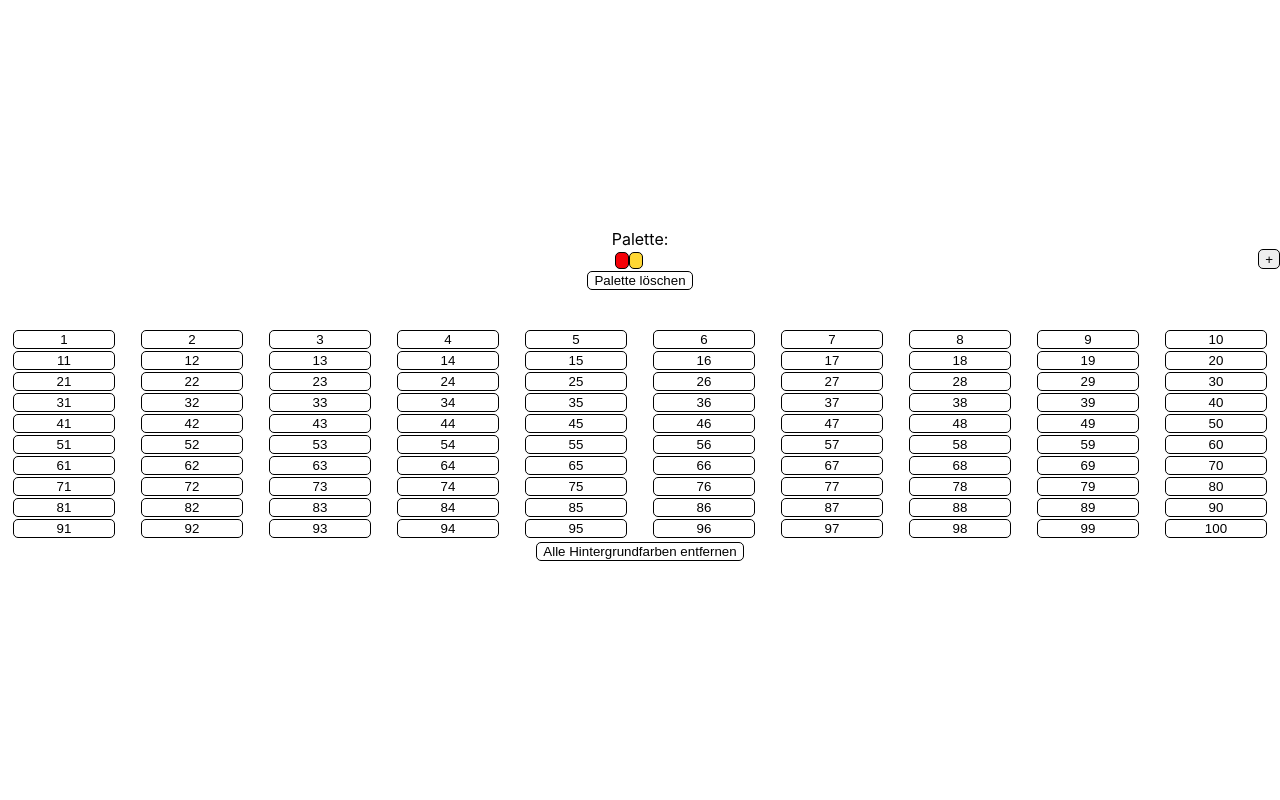
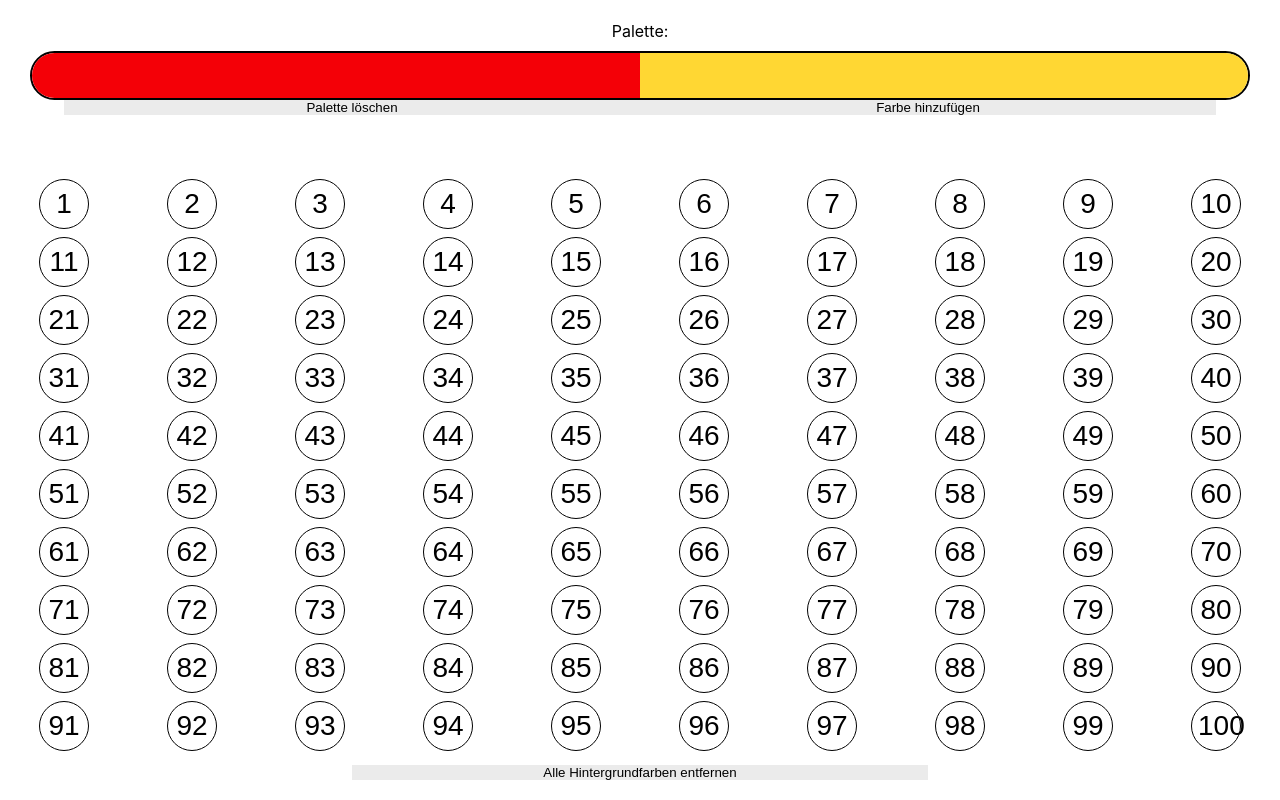
Before and after one commit to DunjaWohlers/math-beginner, a React (Create React App) app: page / in a window 1280 px wide. Built offline with nearby package versions, Linux system fonts and the light colour scheme.

Commit message:
delete google charts, design

```diff
--- a/package.json
+++ b/package.json
@@ -12,7 +12,6 @@
     "@types/react-dom": "^18.0.7",
     "react": "^18.2.0",
     "react-dom": "^18.2.0",
-    "react-google-charts": "^4.0.0",
     "react-scripts": "5.0.1",
     "typescript": "^4.8.4",
     "web-vitals": "^2.1.4"
--- a/src/App.css
+++ b/src/App.css
@@ -5,5 +5,3 @@
     flex-direction: column;
     justify-content: center;
 }
-
-button {border:1px black solid; border-radius:5px;}
--- a/src/components/TableOfNumbers.tsx
+++ b/src/components/TableOfNumbers.tsx
@@ -110,16 +110,17 @@ export default function TableOfNumbers(props: TableOfNumbersProps) {
                 </div>
             }
 
-            Palette:
-            <div style={{display: "flex"}}>
-                <div className={"colorPickerContainer"}>
+            Palette: <div>
+            <div className={"colorPicker"}>
                 <ColorPicker setActualColor={setChosenColor}
                              colors={myColors}
                 />
             </div>
-                <button onClick={() => setShowColor(true)}> +</button>
         </div>
-            <button className={"deleteFavButton"} onClick={deleteLovedColor}> Palette löschen</button>
+            <div className={"buttonRow"}>
+                <button onClick={deleteLovedColor}> Palette löschen</button>
+                <button onClick={() => setShowColor(true)}> Farbe hinzufügen</button>
+            </div>
 
 
             <div className={"chosenColor"} style={{
@@ -142,11 +143,13 @@ export default function TableOfNumbers(props: TableOfNumbersProps) {
                     )} </div>
                 )
             }
+            <div className={"buttonRowBottom"}>
                 <button
                     className={"deleteButton"}
                     onClick={deleteAllColors}
                 > Alle Hintergrundfarben entfernen
                 </button>
             </div>
+        </div>
     )
 }
--- a/src/components/colorPicker.css
+++ b/src/components/colorPicker.css
@@ -1,11 +1,38 @@
-.colorPickerContainer{
-    margin-left:auto;
-    margin-right:auto;
-    width:100px;
-    max-width:100vw;
+.colorPickerContainer {
+    opacity: 0.9;
+    position: absolute;
+    margin-left: 25vw;
+    width: 50vw;
+    max-width: 100vw;
+    background-color:grey;
+    border:2px black solid;
+    display: flex;
+    flex-wrap: wrap;
 }
 
-.colorPickerContainer>button{
-   width:14%;
+.colorPickerContainer > button {
+    width: 10vw;
+    height: 10vw;
+    padding: 0;
+    border:none;
+}
+
+.colorPicker {
+    width: 95vw;
+    height: 45px;
+    display: flex;
+    flex-wrap: wrap;
+    margin: 10px auto 0 auto;
+    border: 2px black solid;
+    border-radius: 55px;
+    overflow: hidden;
     padding:0;
 }
+
+.colorPicker > button {
+    width: 50%;
+    height: 50px;
+    margin: 0;
+    padding: 0;
+    border:none;
+}
--- a/src/components/tableOfNumbers.css
+++ b/src/components/tableOfNumbers.css
@@ -1,29 +1,47 @@
-.table {
-}
-
 .numberTableRow {
     display: flex;
     justify-content: space-around;
-    margin-bottom: 2px;
+    margin-bottom: 0;
+    font-size: 28px;
+}
+
+.numberTableRow:nth-child(13) {
+    margin-bottom: 10px;
 }
 
 .numberBox {
-    width: 8vw;
+    width: 50px;
     border: 1px black solid;
     background-color: transparent;
-}
-
-.deleteButton, .deleteFavButton {
-    background-color: transparent;
-    margin-bottom: 10px;
+    height: 50px;
+    border-radius:25px;
+    margin:4px;
+    font-size: inherit;
 }
 
 .chosenColor {
-    width: 20px;
+    width: 50px;
+    height:50px;
     border-radius: 30px;
-    position: relative;
-    transform: translate(-50%, -50%);
-    margin-top:10px;
-    margin-left:auto;
-    margin-right:auto;
+    margin-top: 10px;
+    margin-left: auto;
+    margin-right: auto;
 }
+
+.buttonRow, .buttonRowBottom {
+    display: flex;
+    width: 90vw;
+    margin: 0 auto 0 auto;
+}
+
+.buttonRow > button, .buttonRowBottom > button {
+    width: 50%;
+    background-color: #ebebeb;
+    border: none;
+    border-radius: 0;
+    padding: 0;
+}
+
+.buttonRowBottom > button {
+    margin: 0 auto 0 auto;
+}
```
Also changed, not shown: 1 other file (tests, documents, lock files or other folders). Lines whose indentation alone changed are shown as unchanged.
